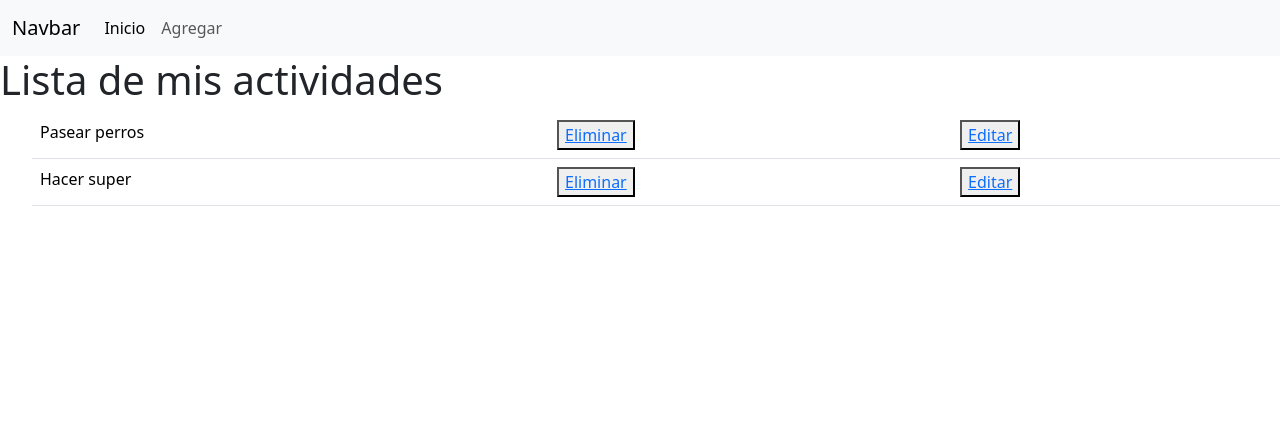
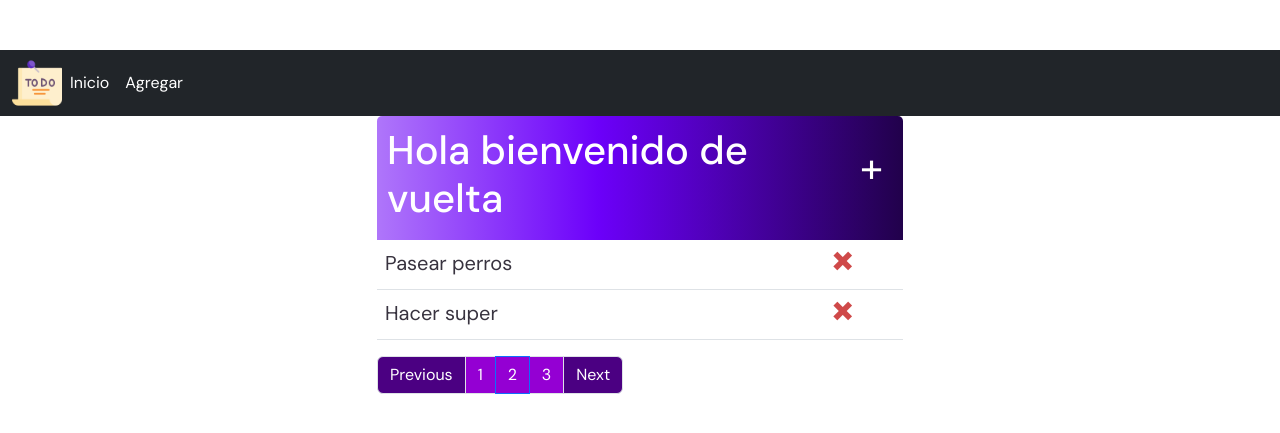
Before and after one commit to DariusAlvram/To-do_app_django2025, a Django app: page / in a window 1280 px wide. Shown: the top 433 px of the page. Run offline with Django 5.2, Linux system fonts and the light colour scheme; data comes from the database, SQL or seed files in the repository; both versions use the stored data as it was after the commit.

Commit message:
styles and upgrade of the appearance of app

```diff
--- a/proyecto2025/todo/static/css/styles.css
+++ b/proyecto2025/todo/static/css/styles.css
@@ -1,3 +1,4 @@
-body {
-    background-color:azure;
+
+body{
+    background-color: yellowgreen;
 }
--- a/proyecto2025/todo/templates/todo/home.html
+++ b/proyecto2025/todo/templates/todo/home.html
@@ -1,23 +1,40 @@
-{% extends 'todo/layout.html' %}
+{% extends 'todo/layout.html' %} {% block content %}
 
-{% block content %}
-        <h1>Lista de mis actividades</h1>
+<div class="header-bar">
+  <h1>Hola bienvenido de vuelta</h1>
 
-        <ul>
+      <a id="add-link" href="{% url 'agregar' %}" transforme: translate="">+</a>
+</div>
+
 <table class="table">
   {% for tarea in tareas %}
-
   <tbody>
     <tr>
-                    <td>{{tarea}}</td>
-                    <td><button><a href="{% url 'eliminar' tarea.id %}">Eliminar</a></button></td>
-                    <td><button><a href="{% url 'editar' tarea.id %}">Editar</a></button></td>
+      <td>
+        <a id="task-title" href="{% url 'editar' tarea.id %}">{{ tarea }}</a>
+      </td>
+      <td align="center">
+          <a id="delete" href="{% url 'eliminar' tarea.id %}">&#215</a>
+      </td>
     </tr>
   </tbody>
   {% endfor %}
 </table>
 
-
+<!-- Pagination Footer-->
+<nav aria-label="..." >
+  <ul class="pagination" >
+    <li class="page-item disabled">
+      <a style="color: #ffffff; background-color: indigo;"  class="page-link" href="#">Previous</a>
+    </li>
+    <li class="page-item"><a style="color: #ffffff; background-color: darkviolet"class="page-link" href="#">1</a></li>
+    <li class="page-item active" aria-current="page">
+      <a style="color: #ffffff; background-color: darkviolet;"class="page-link" href="#">2</a>
+    </li>
+    <li class="page-item"><a style="color: #ffffff; background-color: darkviolet;"class="page-link" href="#">3</a></li>
+    <li class="page-item">
+      <a style="color: #ffffff; background-color: indigo;"  class="page-link" href="#">Next</a>
+    </li>
   </ul>
-
+</nav>
 {% endblock %}
--- a/proyecto2025/todo/templates/todo/layout.html
+++ b/proyecto2025/todo/templates/todo/layout.html
@@ -1,38 +1,131 @@
 <!DOCTYPE html>
 
-<html lang="en">
+<html>
   <head>
+    <meta charset="utf-8" />
+    <meta name="viewport" content="width=device-width, initial-scale=1" />
+    <title>To-do App</title>
+    <link
+      href="https://cdn.jsdelivr.net/npm/bootstrap@5.3.3/dist/css/bootstrap.min.css"
+      rel="stylesheet"
+      integrity="sha384-QWTKZyjpPEjISv5WaRU9OFeRpok6YctnYmDr5pNlyT2bRjXh0JMhjY6hW+ALEwIH"
+      crossorigin="anonymous"
+    />
+    <link
+      href="https://fonts.googleapis.com/css2?family=DM+Sans:ital,opsz,wght@0,9..40,100..1000;1,9..40,100..1000&display=swap"
+      rel="stylesheet"
+    />
+    <!-- {% load static %}
+    <link rel="stylesheet" href="{% static 'css/styles.css' %}"> -->
+    <style>
+      body {
+        background-color: #ffffff;
+        font-family: "DM Sans", serif;
+        padding-top: 50px;
+      }
 
-        <title>Mi primera página</title>
-        {% load static %}
-        <link rel="stylesheet" href="{% static 'css/styles.css' %}">
-        <link href="https://cdn.jsdelivr.net/npm/bootstrap@5.3.3/dist/css/bootstrap.min.css" rel="stylesheet" integrity="sha384-QWTKZyjpPEjISv5WaRU9OFeRpok6YctnYmDr5pNlyT2bRjXh0JMhjY6hW+ALEwIH" crossorigin="anonymous">
+      .navbar {
+        background-color: #079e97;
+        -webkit-box-shadow: 2px 2px -4px rgba(0, 0, 0, 0.21);
+        box-shadow: 2 2 13px -4px rgba(0, 0, 0, 0.21);
+      }
 
+      .container {
+        max-width: 550px;
+        margin: auto;
+        background-color: #ffffff;
+        -webkit-box-shadow: 2px 2px -4px rgba(0, 0, 0, 0.21);
+        box-shadow: 2 2 13px -4px rgba(0, 0, 0, 0.21);
+      }
+
+      .header-bar {
+        display: flex;
+        justify-content: space-between;
+        color: #ffffff;
+        padding: 10px;
+        border-radius: 5px 5px 0 0;
+        background: linear-gradient(
+          90deg,
+          #af76fa 0%,
+          #6c00fa 42%,
+          #21014b 100%
+        );
+      }
+
+      #add-link {
+        color: #ffffff;
+        text-decoration: none;
+        font-size: 42px;
+        text-shadow: 1px 1px #21014b;
+        padding: 10px;
+        align-items: center;
+        transition: transform 0.7s ease-in;
+      }
+
+      #add-link:hover {
+        transform: rotate(360deg);
+      }
+
+      #delete {
+        color: #cf4949;
+        font-weight: 900;
+        text-decoration: none;
+        font-size: 45px;
+        line-height: 50%;
+      }
+
+      #task-title {
+        color: #38333f;
+        text-decoration: none;
+        font-size: 20px;
+      }
+
+      .edit-screen {
+        display: flex;
+        color: #f7f6f8;
+        font-family: "DM Sans", serif;
+        background-color: #6c00fa;
+        flex-direction: column;
+        padding: 20px;
+      }
+    </style>
   </head>
-
   <body>
-
-        <nav class="navbar navbar-expand-lg bg-body-tertiary">
+    <nav class="navbar navbar-expand-lg bg-dark">
       <div class="container-fluid">
-              <a class="navbar-brand" href="#">Navbar</a>
-              <button class="navbar-toggler" type="button" data-bs-toggle="collapse" data-bs-target="#navbarNavAltMarkup" aria-controls="navbarNavAltMarkup" aria-expanded="false" aria-label="Toggle navigation">
+        <img src="{% static 'media/to-do-list.png' %}" href="{% url 'home' %}" alt="to-do" height="50px" />
+        <button
+          class="navbar-toggler"
+          type="button"
+          data-bs-toggle="collapse"
+          data-bs-target="#navbarNavAltMarkup"
+          aria-controls="navbarNavAltMarkup"
+          aria-expanded="false"
+          aria-label="Toggle navigation"
+        >
           <span class="navbar-toggler-icon"></span>
         </button>
         <div class="collapse navbar-collapse" id="navbarNavAltMarkup">
           <div class="navbar-nav">
-                  <a class="nav-link active" aria-current="page" href="{% url 'home' %}">Inicio</a>
-                  <a class="nav-link" href="{% url 'agregar' %}">Agregar</a>
-
+            <a
+              class="nav-link active"
+              aria-current="page"
+              href="{% url 'home' %}"
+              style="color: #ffffff;"
+              >Inicio
+            </a >
+            <a style="color: #ffffff;" class="nav-link" href="{% url 'agregar' %}">Agregar</a>
           </div>
         </div>
       </div>
     </nav>
 
-        {% block content %}
+    <div class="container">{% block content %} {% endblock %}</div>
 
-        {% endblock %}
-
-        <script src="https://cdn.jsdelivr.net/npm/bootstrap@5.3.3/dist/js/bootstrap.bundle.min.js" integrity="sha384-YvpcrYf0tY3lHB60NNkmXc5s9fDVZLESaAA55NDzOxhy9GkcIdslK1eN7N6jIeHz" crossorigin="anonymous"></script>
-
+    <script
+      src="https://cdn.jsdelivr.net/npm/bootstrap@5.3.3/dist/js/bootstrap.bundle.min.js"
+      integrity="sha384-YvpcrYf0tY3lHB60NNkmXc5s9fDVZLESaAA55NDzOxhy9GkcIdslK1eN7N6jIeHz"
+      crossorigin="anonymous"
+    ></script>
   </body>
 </html>
```
Also changed, not shown: proyecto2025/todo/templates/todo/agregar.html (+4 -10 lines), proyecto2025/todo/templates/todo/editar.html (+4 -10 lines), proyecto2025/db.sqlite3, proyecto2025/todo/static/media/to-do-list.png (added), proyecto2025/todo/views.py (line endings or trailing spaces). Lines whose indentation alone changed are shown as unchanged.
